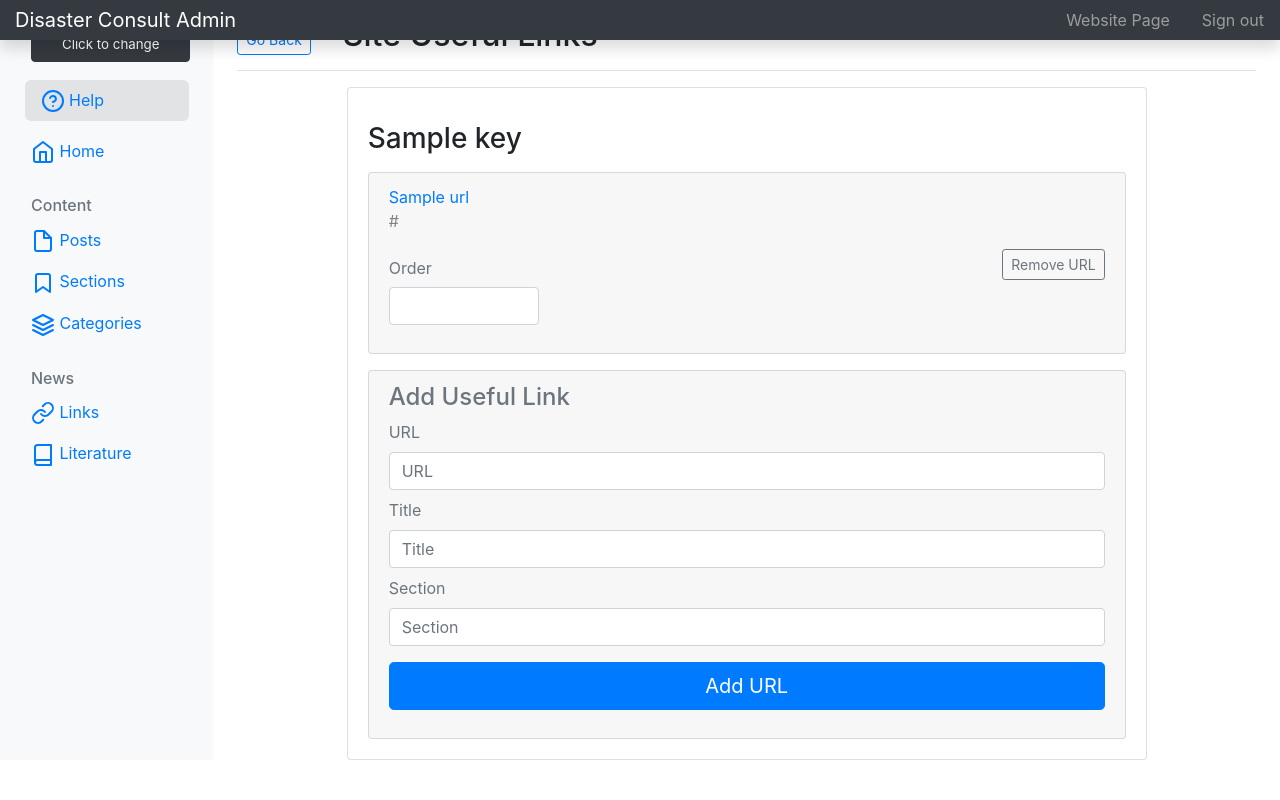
After one commit to AaronKovacs/COVID-19-Disaster-Consult, a Flask app: template source/templates/admin/urls/admin_panel_urls.html in a window 1280 px wide. The commit adds this page. Run offline with Flask 2, Linux system fonts and the light colour scheme; the template is opened without the code that fills it: most values are stand-ins (such as "Sample title", 1, 10 or a date in 2020); some libraries are stand-ins or nearby versions.

Commit message:
Admin control of useful links

```diff
--- a/application.py
+++ b/application.py
@@ -45,6 +45,7 @@ from source.views.pages import api as pages
 from source.views.api import api as mobileapi
 from source.views.drafts import api as drafts
 from source.views.users import api as users
+from source.views.urls import api as urls
 
 from source.views.authentication import api as authentication
 
@@ -68,6 +69,8 @@ from source.models.feedback import Feedback
 from source.models.draft import Draft
 from source.models.site import Site
 from source.models.user_profile import UserProfile
+from source.models.site_info import SiteInfo
+from source.models.site_url import SiteURL
 
 # Create all tables
 Base.metadata.create_all(bind=engine)
@@ -232,6 +235,7 @@ api.add_namespace(links, path='/<site>/links')
 api.add_namespace(literatures, path='/<site>/literatures')
 api.add_namespace(drafts, path='/<site>/drafts')
 api.add_namespace(users, path='/<site>/users')
+api.add_namespace(urls, path='/<site>/urls')
 
 api.add_namespace(mobileapi, path='/<site>/api/v1')
 
--- /dev/null
+++ b/source/templates/admin/urls/admin_panel_urls.html
@@ -0,0 +1,76 @@
+{% extends "admin_panel.html" %}
+
+{% block head %}
+
+{% endblock %}
+
+{% block usefulLinksButton %}active{% endblock %}
+
+{% block panel_title %}Site Useful Links{% endblock %}
+
+{% block panel_buttons %}
+{% endblock %}
+
+
+{% block content %}
+
+<div class="card" style="width: 50rem; margin-left: auto; margin-right: auto;">
+    <div class="card-body">
+        {% for key, value in urls.items() %}
+        <h3 style="margin-top: 0.5em;">{{ key }}</h3>
+        {% for url in value %}
+        <div class="card-footer text-muted " style="border: 1px solid rgba(0,0,0,.125); border-radius: 4px 4px 4px 4px; margin-top: 1em;">
+
+            <a href="{{ url.url }}" class="card-link">{{ url.title }}</a>
+            <p style="color: grey;">{{ url.url }}</p>
+
+            <div class="btn-toolbar mb-2 mb-md-0" style="float: right;">
+                <a style="margin-left: auto;" class="btn btn-sm btn-outline-secondary" href="{{ url_for('URLs_delete_url', urlID=url.id, site=site) }}">Remove URL</a>
+            </div>
+
+            <form action="{{ url_for('URLs_update_url_order', urlID=url.id, site=site) }}" method="post">
+                <div class="form-group" style="margin-top: 0.5em;">
+                    <label for="example-number-input" class="col-form-label">Order</label>
+                    <div class="col-10" style="width: 150px; padding: 0;">
+                        <input name="order" style="width: 150px;" onchange="this.form.submit()" class="form-control" type="number" value="{{ url.order }}" id="example-number-input">
+                    </div>
+                </div>
+            </form>
+        </div>
+        {% endfor %}
+        {% endfor %}
+
+        <div class="card-footer text-muted " style="border: 1px solid rgba(0,0,0,.125); border-radius: 4px 4px 4px 4px; margin-top: 1em;">
+            <form method="post">
+                <h4>Add Useful Link</h4>
+                <div class="form-group">
+                    <div class="form-group">
+                        <label>URL</label>
+                        <input name="url" type="text" placeholder="URL" class="form-control"/>
+                        <label style="margin-top: 0.5em;">Title</label>
+                        <input name="title" type="text" placeholder="Title" class="form-control"/>
+                        <label style="margin-top: 0.5em;">Section</label>
+                        <input name="section" type="text" placeholder="Section" class="form-control"/>
+                    </div>
+                </div>
+                <div class="form-group">
+                    <button class="btn btn-lg btn-primary btn-block" type="submit">Add URL</button>
+                </div>
+            </form>
+        </div>
+
+
+    </div>
+</div>
+
+{% endblock %}
+
+{% block footer %}
+<script type="text/javascript">
+    jQuery(document).ready(function($) {
+        $(".clickable-row").click(function() {
+            window.location = $(this).data("href");
+        });
+    });
+</script>
+{% endblock %}
--- a/source/templates/admin_panel.html
+++ b/source/templates/admin_panel.html
@@ -135,6 +135,12 @@
 								Users
 							</a>
 						</li>
+						<li class="nav-item">
+							<a class="nav-link {% block usefulLinksButton %}{% endblock %}" href="{{ url_for('URLs_list_urls', site=site) }}">
+								<span data-feather="external-link"></span>
+								Useful Links
+							</a>
+						</li>
 					</ul>
 					{% endif %}
 				</div>
--- /dev/null
+++ b/source/views/urls.py
@@ -0,0 +1,140 @@
+import json
+import uuid
+import os
+import threading
+import requests
+import datetime
+import PIL
+import copy
+import boto3
+import botocore
+import io
+import extraction
+
+from urllib.parse import urlparse
+import urllib.parse
+
+from urllib.request import Request, urlopen
+from requests.adapters import HTTPAdapter
+from requests.packages.urllib3.util.retry import Retry
+
+
+from PIL import Image
+from io import BytesIO
+from werkzeug.utils import secure_filename
+from flask_uploads import UploadSet, configure_uploads, IMAGES
+from flask import send_from_directory
+
+from random import randrange
+
+from requests_oauthlib import OAuth1Session
+from requests_oauthlib import OAuth1
+
+from urllib.request import Request, urlopen
+from requests.adapters import HTTPAdapter
+from requests.packages.urllib3.util.retry import Retry
+
+from flask import Flask, request, render_template, g, jsonify, Blueprint, current_app, make_response
+from flask_httpauth import HTTPBasicAuth, HTTPTokenAuth, HTTPAuth
+from flask_restplus import Resource, Api, abort, Namespace
+from flask import redirect, render_template, url_for
+from flask_mail import Mail, Message
+from flask_login import login_required, login_user, logout_user
+
+from ..configuration.config import S3_BUCKET, S3_KEY, S3_SECRET, S3_LOCATION
+
+from sqlalchemy import or_
+from sqlalchemy import DateTime
+from sqlalchemy import desc
+
+from ..helpers.helpers import *
+from ..helpers.namespace import APINamespace
+from ..database.database import Session
+from ..configuration.config import PASSWORD_SECRET_KEY
+
+from .posts import uploadImage, resizeIOImage, allowed_file, alphaNumericID, ALLOWED_EXTENSIONS
+
+from ..models.user import User
+from ..models.post import Post
+from ..models.section import Section
+from ..models.category import Category
+from ..models.category_section import CategorySection
+from ..models.post_content import PostContent
+from ..models.section_post import SectionPost
+from ..models.post_image import PostImage
+from ..models.site_url import SiteURL
+
+from itsdangerous import URLSafeTimedSerializer
+
+from wtforms import Form, BooleanField, StringField, PasswordField, validators
+
+api = APINamespace('URLs')
+
+@api.route('/list')
+class ListUrls(Resource):
+    @login_required
+    def get(self, site):
+        session = Session()
+
+        dict_urls = {}
+        urls = session.query(SiteURL).order_by(desc(SiteURL.order), SiteURL.id).all()
+        for url in urls:
+            if url.section not in dict_urls:
+                dict_urls[url.section] = []
+            dict_urls[url.section].append(url.publicJSON())
+
+        session.close()
+
+        headers = {'Content-Type': 'text/html'}
+        return make_response(render_template('admin/urls/admin_panel_urls.html', urls=dict_urls, site=site), 200, headers)
+
+    @login_required
+    def post(self, site):
+        session = Session()
+
+        title = request.form['title']
+        url = request.form['url']
+        section = request.form['section']
+
+        session.add(SiteURL(site=site, title=title, url=url, section=section))
+        session.commit()
+        session.close()
+
+        headers = {'Content-Type': 'text/html'}
+        return redirect(url_for('URLs_list_urls', site=site))
+
+@api.route('/<urlID>/delete')
+class DeleteURL(Resource):
+    @login_required
+    def get(self, urlID, site):
+        session = Session()
+
+        url = session.query(SiteURL).filter_by(site=site, id=urlID).first()
+        if url is None:
+            abort(404)
+        session.delete(url)
+
+        session.commit()
+        session.close()
+
+        headers = {'Content-Type': 'text/html'}
+        return redirect(url_for('URLs_list_urls', site=site))
+
+@api.route('/<urlID>/order')
+class UpdateURLOrder(Resource):
+    @login_required
+    def post(self, urlID, site):
+        order = request.form['order']
+
+        session = Session()
+
+        url = session.query(SiteURL).filter_by(site=site, id=urlID).first()
+        if url is None:
+            return redirect(url_for('URLs_list_urls', site=site))
+
+        url.order = order
+        session.commit()
+        session.close()
+
+
+        return redirect(url_for('URLs_list_urls', site=site))
```
Also changed, not shown: source/models/site_info.py (added, +41 -0 lines), source/models/site_url.py (added, +44 -0 lines), source/templates/pages/home.html (+10 -46 lines), source/views/pages.py (+11 -1 lines).
